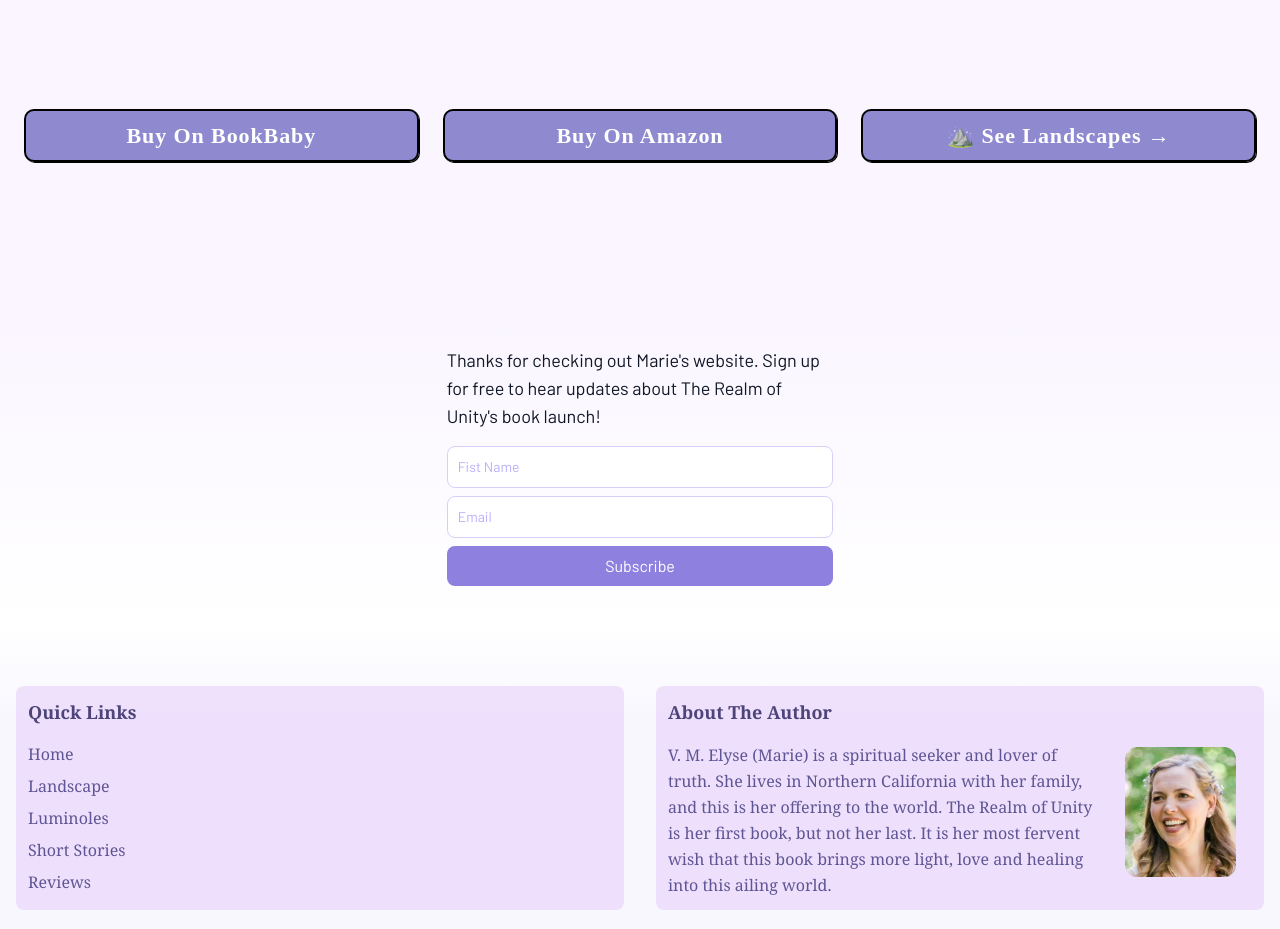
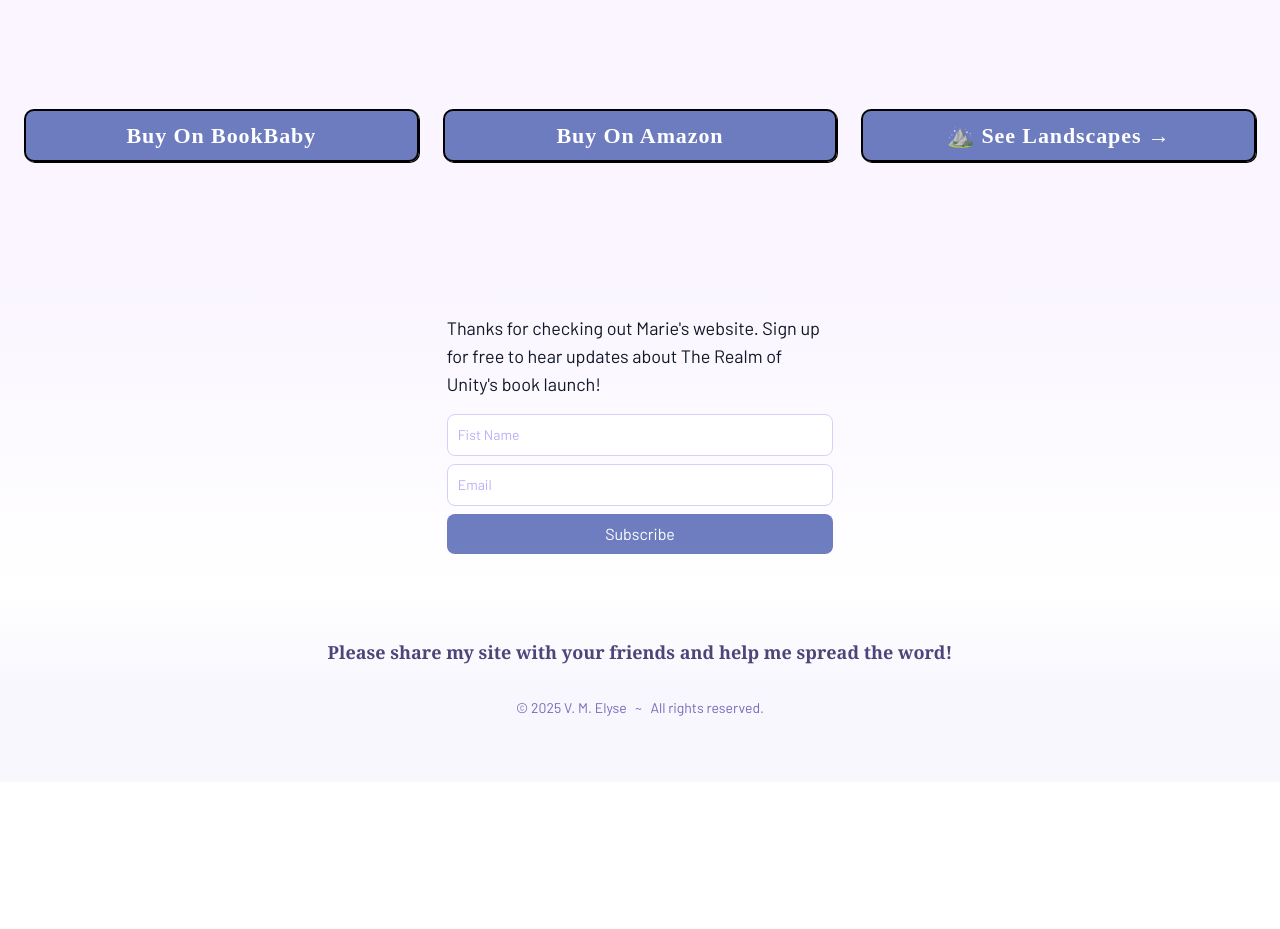
Before and after one commit to keanedwards1/marie, a Next.js app: page / in a window 1280 px wide. Shown: the part 723-1652 px from the top of the page. After the commit the page ends 1505 px from the top, so only its background shows below. Built offline with nearby package versions, Linux system fonts and the light colour scheme; a web font is replaced by a local one.

Commit message:
commented out the about the auther and other stuff and made other color changes to match new theme.

```diff
--- a/src/components/LeftImage.tsx
+++ b/src/components/LeftImage.tsx
@@ -14,7 +14,7 @@ const LeftImage: React.FC<LeftImageProps> = ({className}) => {
       <div className="w-full max-w-[100%] lg:max-w-[99%] pb-[99.67%] relative bg-indigo-50 max-h-[98%] lg:mt-0 book-style">
         <Image
           className="z-10"
-          src="/mockup.webp"
+          src="/mockup-2.webp"
           alt="Book"
           fill
           style={{ objectFit: 'contain' }}
--- a/src/components/RespFooter.tsx
+++ b/src/components/RespFooter.tsx
@@ -5,7 +5,7 @@ import Image from "next/image";
 
 const Footer: React.FC = () => {
   return (
-    <footer className="relative pt-16 pb-16 bg-lavender-50 text-lavender-800">
+    <footer className="relative pt-4 pb-4 bg-lavender-50 text-lavender-800">
       <div className="absolute top-0 left-0 right-0 h-24 bg-gradient-to-b from-white to-lavender-50"></div>
       <div className="container relative mx-auto px-4">
         {/* Rest of the footer content */}
@@ -23,7 +23,7 @@ const Footer: React.FC = () => {
           </div> */}
 
           {/* Quick Links */}
-          <div className="footer-card">
+          {/* <div className="footer-card">
             <h3 className="text-lg font-serif font-semibold mb-4 text-lavender-900">
               Quick Links
             </h3>
@@ -72,13 +72,13 @@ const Footer: React.FC = () => {
                 <Link href="/about" className="hover:text-lavender-600 transition duration-300">
                   About
                 </Link>
-              </li> */}
+              </li>
             </ul>
-          </div>
+          </div> */}
 
 
                     {/* About Section */}
-                    <div className="footer-card">
+{/*                     <div className="footer-card">
             <h3 className="text-lg font-serif font-semibold mb-4 text-lavender-900">
               About The Author
             </h3>
@@ -100,7 +100,7 @@ const Footer: React.FC = () => {
                 />
               </div>
             </div>
-          </div>
+          </div> */}
 
           {/* Subscribe Form */}
           {/*           <div className="footer-card col-span-1 md:col-span-1 lg:col-span-1">
@@ -113,7 +113,7 @@ const Footer: React.FC = () => {
 
         {/* Social Media Links */}
         <div className="mt-4 text-center">
-          <div className="rounded-lg p-8">
+          <div className="rounded-lg p-4">
             <h3 className="text-lg font-serif font-semibold text-lavender-900">
               Please share my site with your friends and help me spread the
               word!
@@ -149,7 +149,7 @@ const Footer: React.FC = () => {
         </div>
 
         {/* Copyright */}
-        <div className="mt-10 text-center text-sm footer-copyright m-6 p-2 rounded-lg text-lavender-700">
+        <div className="mt-2 text-center text-sm footer-copyright mb-10 p-2 rounded-lg text-lavender-700">
           <p>
             &copy; {new Date().getFullYear()} V. M. Elyse &nbsp; ~ &nbsp; All
             rights reserved.
--- a/src/components/SubscribeForm.tsx
+++ b/src/components/SubscribeForm.tsx
@@ -48,7 +48,7 @@ const SubscribeForm: React.FC = () => {
   };
 
   return (
-    <form onSubmit={handleSubmit} className="text-neutral-800 py-10 lg:py-4 mt-36 relative bg-gradient-to-b from-white/0 to-white/100 overflow-hidden flex justify-center items-center flex-col w-full px-4 sm:px-6">
+    <form onSubmit={handleSubmit} className="text-neutral-800 py-10 lg:py-4 mt-28 relative bg-gradient-to-b from-white/0 to-white/100 overflow-hidden flex justify-center items-center flex-col w-full px-4 sm:px-6">
       <div className="lg:w-1/3 md:w-1/2 lg:m-2 m-0 p-3 rounded-lg bg-white bg-opacity-0">
         <div className="relative z-10 mb-4">
           <p className="text-gray-900 text-base sm:text-lg mt-1">
@@ -76,7 +76,7 @@ const SubscribeForm: React.FC = () => {
           </div>
           <button
             type="submit"
-            className="bg-lavender-600 text-white py-2 px-4 rounded-lg hover:bg-lavender-500 transition duration-300 text-sm sm:text-base w-full"
+            className="subscribe-button text-white py-2 px-4 rounded-lg transition duration-300 text-sm sm:text-base w-full"
             disabled={isLoading}
           >
             {isLoading ? "Subscribing..." : "Subscribe"}
--- a/src/pages/short-stories.tsx
+++ b/src/pages/short-stories.tsx
@@ -49,7 +49,7 @@ export default function ShortStoriesPage() {
         <div className="flex justify-center mt-2 mb-8">
           <button
             onClick={scrollToSubscribeForm}
-            className="bg-lavender-600 text-white py-1 px-5 rounded-lg hover:bg-lavender-500 transition duration-300 text-sm sm:text-base"
+            className="subscribe-button text-white py-1 px-5 rounded-lg transition duration-300 text-sm sm:text-base"
           >
             Subscribe
           </button>
--- a/src/styles/globals.css
+++ b/src/styles/globals.css
@@ -301,8 +301,8 @@ body {
   letter-spacing: 0.9px;
   font-family: serif;
   background-color: #7e4e9d;
-    background-color: #965ec0;
-
+  background-color: #965ec0;
+  background-color: #4458adc5;
   border: 2px solid #000;
   border-radius: 10px;
   box-shadow: 1px 1px 0px #000;
@@ -473,27 +473,31 @@ body {
  */  background-color: #584fb6c5;
   background-color: #7069c2c5;
   background-color: transparent;
-  background-color: #4458adc5;
+  background-color: transparent;
  -webkit-backdrop-filter: blur(20px);
   backdrop-filter: blur(20px);
   transition: all 600ms ease;
 }
 
-.book-style:hover {
-  background-color: #5c6dbdc5;
+/* .book-style:hover {
+  background-color: transparent;
   box-shadow: inset 0px 0px 20px 1px #3b2a4425;
   border: 1px solid rgba(255, 255, 255, 0.185);
-}
+} */
 
 .home-comic-button {
-  background-color: #7069c2c5 !important;
+  background-color: #7069c2c5;
+  background-color: #4458adc5 !important;
 }
 
 .home-comic-button:hover {
   background-color: white !important;
   border: 2px solid #7069c2c5 !important;
+  border: 2px solid #4458adc5 !important;
   box-shadow: 5px 5px 0px #7069c2c5 !important;
+  box-shadow: 5px 5px 0px #4458adc5 !important;
   color: #7069c2c5 !important;
+  color: #4458adc5 !important;
 }
 
 .home-page-text-container {
@@ -767,6 +771,7 @@ body {
   font-family: serif;
   background-color: #7e4e9d;
   background-color: #965ec0;
+  background-color: #4458adc5;
   border: 2px solid #000;
   border-radius: 10px;
   box-shadow: 1px 1px 0px #000;
@@ -781,13 +786,17 @@ body {
 .comic-button:hover {
   background-color: #fff;
   color: var(--base-100-light);
+  color: #4458adc5;
   border: 2px solid var(--base-100-light);
+  border: 2px solid #4458adc5;
   box-shadow: 5px 5px 0px var(--base-100-light);
+  box-shadow: 5px 5px 0px #4458adc5;
   cursor: pointer;
 }
 
 .comic-button:active {
   background-color: var(--base-100-light);
+  background-color: #4458adc5;
   box-shadow: none;
   transform: translateY(4px);
 }
@@ -1100,3 +1109,11 @@ body {
   font-size: 1.3rem;
   text-align: center;
 }
+
+.subscribe-button {
+  background-color: #4458adc5;
+}
+
+.subscribe-button:hover {
+  background-color: #566dd3c5;
+}
```
Also changed, not shown: 1 other file (tests, documents, lock files or other folders).
